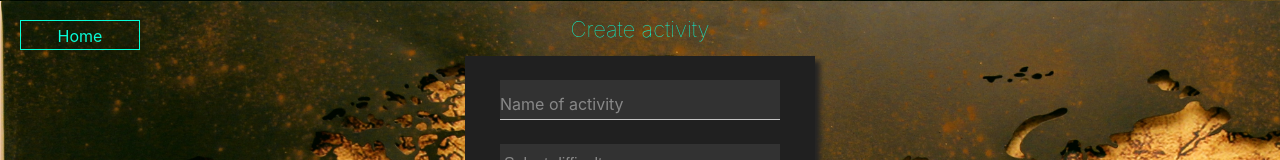
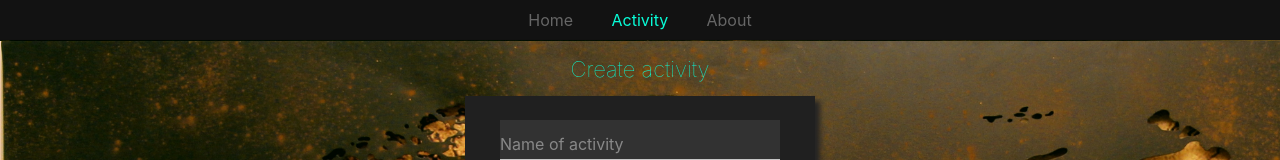
Before and after one commit to rodrigo0109/PI-Countries-PT-05, a React (Create React App) app in the folder client/: page /activity in a window 1280 px wide. Shown: the top 160 px of the page. Built offline with nearby package versions, Linux system fonts and the light colour scheme; no server answers.

Commit message:
filter_modifications

```diff
--- a/client/public/index.html
+++ b/client/public/index.html
@@ -24,7 +24,7 @@
       work correctly both with client-side routing and a non-root public URL.
       Learn how to configure a non-root public URL by running `npm run build`.
     -->
-    <title>React App</title>
+    <title>Countries App</title>
   </head>
   <body>
     <noscript>You need to enable JavaScript to run this app.</noscript>
--- a/client/src/App.js
+++ b/client/src/App.js
@@ -8,17 +8,18 @@ import {
 } from "react-router-dom";
 import Landing from './components/Landing/Landing';
 import Home from './components/Home/Home';
-import CountryDetail from './components/Countries/CountryDetail';
-import Activity from './components/Activity/Activity';
+/* import CountryDetail from './components/Countries/CountryDetail';
+import Activity from './components/Activity/Activity'; */
 
 function App() {
   return (
     <Router>
       <Routes>
         <Route path='/' exact element={<Landing />} />
-        <Route path='/countries/:id'  element={<CountryDetail />} />
+        <Route path='/*' exact element={<Home />} />
+        {/* <Route path='/countries/:id'  element={<CountryDetail />} />
         <Route path='/countries' element={<Home />} />
-        <Route path='/activity'  element={<Activity />} />
+        <Route path='/activity'  element={<Activity />} /> */}
       </Routes>
     </Router>
   );
--- a/client/src/components/Activity/Activity.js
+++ b/client/src/components/Activity/Activity.js
@@ -1,8 +1,8 @@
-import React, { useEffect, useState } from 'react'
+import React, { useState } from 'react'
 import { createActivity, getAllCountries } from '../../actions/actions';
 import { useDispatch, useSelector } from 'react-redux';
 import './Activity.css'
-import { Link, useNavigate } from 'react-router-dom';
+import { useNavigate } from 'react-router-dom';
 
 const Activity = () => {
 
@@ -14,10 +14,10 @@ const Activity = () => {
   const countriesList = [...countries]
 
   countriesList.sort((a, b) => {
-    if(a.name < b.name){
+    if (a.name < b.name) {
       return -1;
     }
-    if(a.name > b.name){
+    if (a.name > b.name) {
       return 1;
     }
     return 0;
@@ -31,20 +31,15 @@ const Activity = () => {
     countries: []
   })
 
-/*   useEffect(() => {
-    return () => dispatch(getAllCountries())
-    // eslint-disable-next-line react-hooks/exhaustive-deps
-  }, []) */
-
   const validate = (value, condition) => {
-    if(value === '') return false
+    if (value === '') return false
     let res = []
     for (let i = 0; i < value.length; i++) {
       for (let j = 0; j < condition.length; j++) {
-        if( value[i] === condition[j] ) res.push(value[i])
+        if (value[i] === condition[j]) res.push(value[i])
       }
     }
-    if( value === res.join('') ) return true
+    if (value === res.join('')) return true
   }
 
   const handleInputChange = (e) => {
@@ -55,14 +50,14 @@ const Activity = () => {
   }
 
   //console.log(input)
-  const handleSubmit = async(e) => {
+  const handleSubmit = async (e) => {
     e.preventDefault()
     let countries = input.countries
     let name = input.name.toLowerCase()
     let caracteres = 'abcdefghijklmnñopqrstuvwxyzáéíóúßäëïöü '
 
-    if( !validate(name, caracteres) ) return alert('Field name is required, only letters')
-    if (countries.length === 0 ) return alert('Select one country minimum')
+    if (!validate(name, caracteres)) return alert('Field name is required, only letters')
+    if (countries.length === 0) return alert('Select one country minimum')
     if (input.difficulty === 0 || input.duration === 0 || input.season === '') return alert('One option on every field is required')
 
     dispatch(createActivity(input))
@@ -75,14 +70,14 @@ const Activity = () => {
   }
 
   const handleCountry = (e) => {
-    if( input.countries.includes(e.target.value) ) return alert('This country was already selected')
+    if (input.countries.includes(e.target.value)) return alert('This country was already selected')
     setInput({
       ...input,
       countries: [...input.countries, e.target.value]
     })
   }
 
-  const handleDeleteCountry = (e,country) => {
+  const handleDeleteCountry = (e, country) => {
     e.preventDefault()
     setInput({
       ...input,
@@ -92,17 +87,16 @@ const Activity = () => {
 
   return (
     <div className='activity_container'>
-      <Link className='btn-back_activity' to='/countries'>Home</Link>
       <h1 className='create_activity_title'>Create activity</h1>
       <form className='form' onSubmit={handleSubmit}>
         <div className='field_container'>
-          <input className='buscador' type='text'  name='name' autoComplete='off' onChange={handleInputChange} />
+          <input className='buscador' type='text' name='name' autoComplete='off' onChange={handleInputChange} />
           <label className='lbl_buscador' htmlFor='name'>
             <span className='text'>Name of activity</span>
           </label>
         </div>
         <div className='field_container'>
-          <select className='select_activity'  type='text' name='difficulty' onChange={handleInputChange} >
+          <select className='select_activity' type='text' name='difficulty' onChange={handleInputChange} >
             <option value={0}>Select difficulty</option>
             <option value={"1"}>1</option>
             <option value={"2"}>2</option>
@@ -110,7 +104,7 @@ const Activity = () => {
           </select>
         </div>
         <div className='field_container'>
-          <select className='select_activity'  type='text' name='duration' onChange={handleInputChange} >
+          <select className='select_activity' type='text' name='duration' onChange={handleInputChange} >
             <option value={0}>Select duration (in hours)</option>
             <option value={1}>1</option>
             <option value={2}>2</option>
@@ -149,7 +143,7 @@ const Activity = () => {
               input.countries.map(c => (
                 <div key={c} className="countries_selected_all">
                   <li>{c}</li>
-                  <button onClick={(e) => handleDeleteCountry(e,c)}>X</button>
+                  <button onClick={(e) => handleDeleteCountry(e, c)}>X</button>
                 </div>
               ))
             }
--- a/client/src/components/Countries/CountryDetail.js
+++ b/client/src/components/Countries/CountryDetail.js
@@ -15,11 +15,10 @@ const CountryDetail = () => {
     }, [dispatch])
 
     const countryDetail = useSelector(state => state.countryDetail);
-    const { flag, name, region, subregion, capital, population, area, activities, maps } = countryDetail
+    const { flag, name, region, subregion, capital, population, area, activities, /* maps */ } = countryDetail
     console.log(countryDetail)
     return (
         <div className='country_detail'>
-            <Link className='btn-back' to='/countries'>Home</Link>
             <div className='country_card_detail'>
                 <div className='flag_container'>
                     <img src={flag} alt={name} />
--- a/client/src/components/Home/Home.js
+++ b/client/src/components/Home/Home.js
@@ -1,12 +1,19 @@
 import React from 'react'
+import { Route, Routes } from 'react-router-dom'
+import Activity from '../Activity/Activity'
 import Countries from '../Countries/Countries'
-import Search from '../Search/Search'
+import CountryDetail from '../Countries/CountryDetail'
+import Nav from '../Nav/Nav'
 
 const Home = () => {
   return (
     <div className='home'>
-        <Search />
-        <Countries />
+        <Nav />
+        <Routes>
+          <Route path='/countries' exact element={ <Countries /> } />
+          <Route path='/countries/:id'  element={<CountryDetail />} />
+          <Route path='/activity'  element={<Activity />} />
+        </Routes>
     </div>
   )
 }
--- a/client/src/components/Landing/Landing.js
+++ b/client/src/components/Landing/Landing.js
@@ -1,17 +1,8 @@
-import React, { useEffect } from 'react'
-import { useDispatch } from 'react-redux';
+import React from 'react'
 import { Link } from 'react-router-dom'
-import { getAllCountries } from '../../actions/actions';
 import './Landing.css'
 
 const Landing = () => {
-
-  const dispatch = useDispatch();
-
-  useEffect(() => {
-    dispatch( getAllCountries() )
-  }, [dispatch])
-
 
   return (
     <div className='main_container'>
--- /dev/null
+++ b/client/src/components/Nav/Nav.css
@@ -0,0 +1,24 @@
+
+
+.nav_container {
+    width: 100%;
+    height: 40px;
+    border-bottom: 1px solid #111;
+    background: #121212;
+    /* box-shadow: 0px 5px 5px 0px rgba(88, 88, 88, 0.75); */
+}
+
+.link_container {
+    width: 300px;
+    height: 100%;
+    display: flex;
+    flex-direction: row;
+    align-items: center;
+    justify-content: space-evenly;
+    margin: auto;
+}
+
+.link {
+    text-decoration: none;
+    color: #666;
+}
--- /dev/null
+++ b/client/src/components/Nav/Nav.js
@@ -0,0 +1,26 @@
+import React, { useEffect } from 'react'
+import { useDispatch } from 'react-redux';
+import { NavLink } from 'react-router-dom'
+import { getAllCountries } from '../../actions/actions';
+import './Nav.css'
+
+const Nav = () => {
+
+    const dispatch = useDispatch();
+
+    useEffect(() => {
+        dispatch( getAllCountries() )
+      }, [dispatch])
+
+    return (
+        <div className='nav_container'>
+            <div className='link_container'>
+                <NavLink to='/countries'  className='link' style={({ isActive }) => ({ color: isActive ? '#08FDD8' : '#666' })} >Home</NavLink>
+                <NavLink to='/activity'  className='link' style={({ isActive }) => ({ color: isActive ? '#08FDD8' : '#666' })} >Activity</NavLink>
+                <NavLink to='/about'  className='link' style={({ isActive }) => ({ color: isActive ? '#08FDD8' : '#666' })} >About</NavLink>
+            </div>
+        </div>
+    )
+}
+
+export default Nav
--- a/client/src/components/Search/Search.css
+++ /dev/null
@@ -1,13 +0,0 @@
-
-
-.search_container {
-    width: 100%;
-    height: 40px;
-    display: flex;
-    flex-direction: row;
-    align-items: center;
-    justify-content: space-evenly;
-    border-bottom: 1px solid #111;
-    background: #121212;
-    /* box-shadow: 0px 5px 5px 0px rgba(88, 88, 88, 0.75); */
-}
--- a/client/src/reducer/rootReducer.js
+++ b/client/src/reducer/rootReducer.js
@@ -35,12 +35,11 @@ const rootReducer = (state = initialState, action) => {
       }
 
     case ORDER_BY_CONTINENT:
-      const continents = [...state.countriesFiltered];
+      const continents = state.countriesFiltered;
       const continentFilter = action.payload === 'All' ? continents : continents.filter(el => el.region === action.payload)
       return {
         ...state,
-        countries: continentFilter,
-        continent: action.payload
+        countries: continentFilter
       }
 
     case ORDER_BY_ACTIVITIES:
@@ -49,7 +48,7 @@ const rootReducer = (state = initialState, action) => {
         activities.filter(c => c.activities.find(el => el.name.toLowerCase() === action.payload))
       return {
         ...state,
-        countries: activitiesFiltered
+        countries: action.payload === '' ? activities : activitiesFiltered
       }
 
 
```
Also changed, not shown: client/src/components/Countries/Countries.js (+13 -14 lines), client/src/components/Search/Search.js (deleted, +0 -44 lines).
